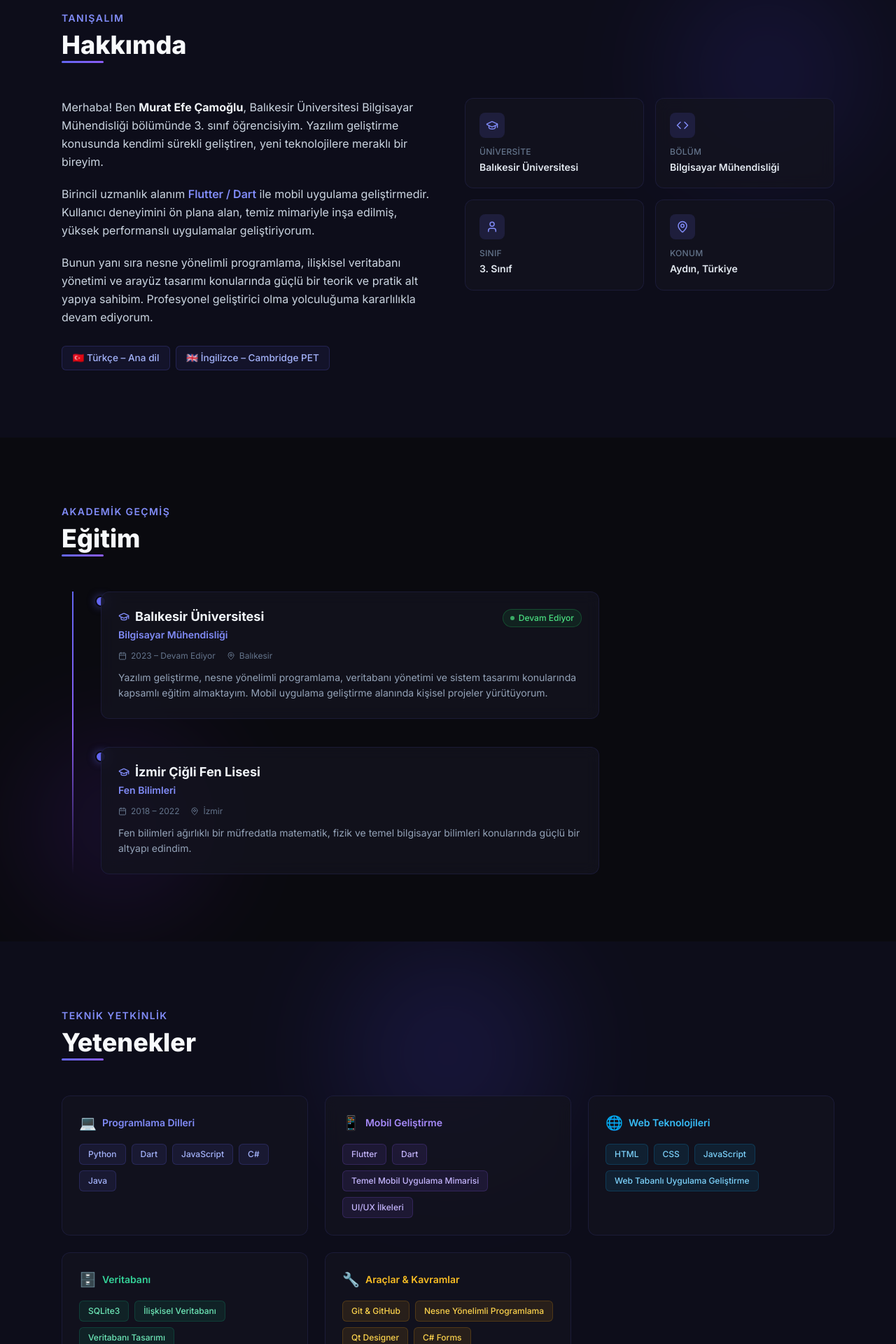
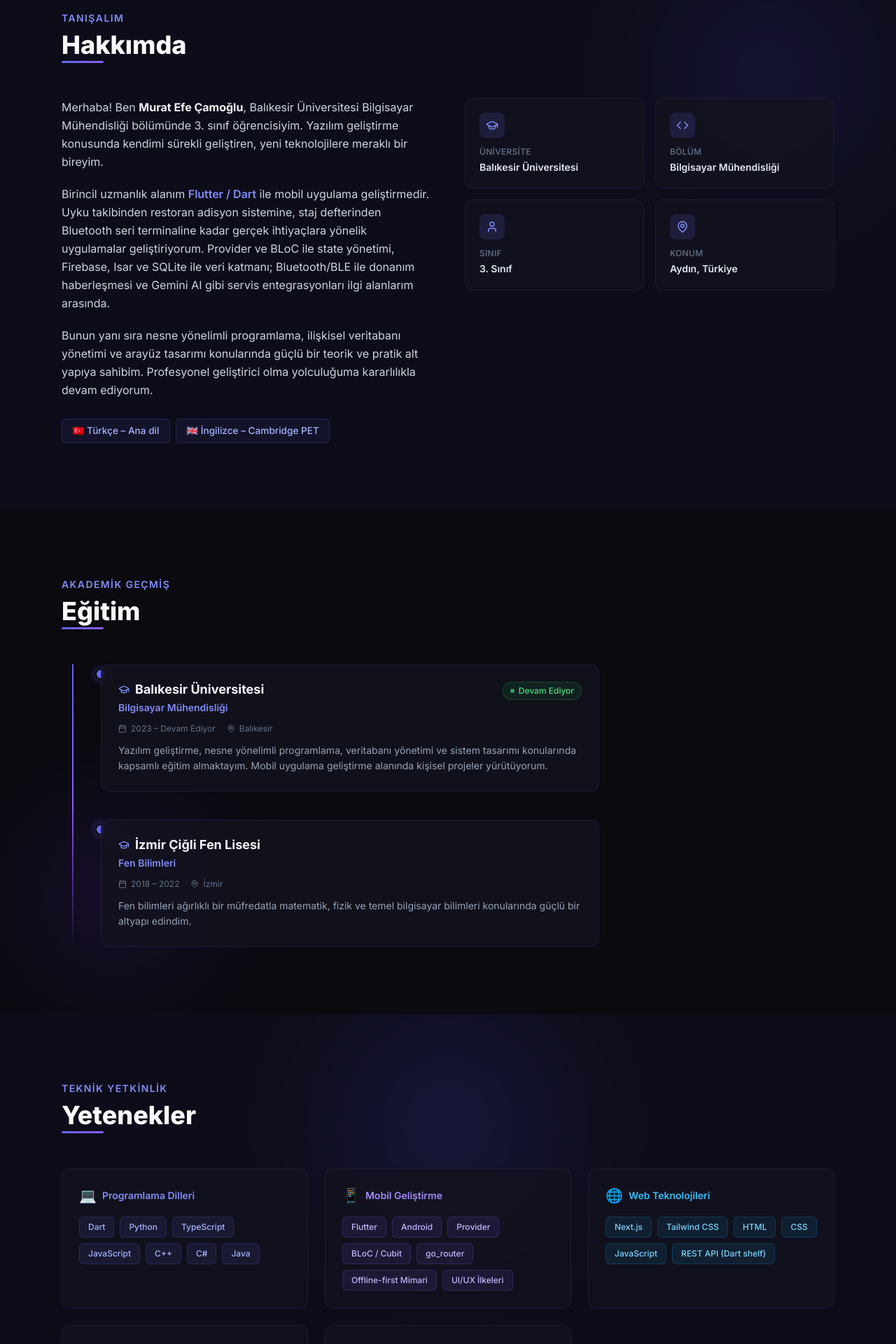
Before and after one commit to MuratEfeCamoglu/Web-Sayfam, a Next.js app: page / in a window 1280 px wide. Shown: the part 880-2800 px from the top of the page at 70% size. Built offline with nearby package versions, Linux system fonts and the light colour scheme.

Commit message:
2.commit

```diff
--- a/app/layout.tsx
+++ b/app/layout.tsx
@@ -11,13 +11,15 @@ const inter = Inter({
 
 // SEO Metadata
 export const metadata: Metadata = {
-  title: 'Murat Efe Çamoğlu | Yazılım Geliştirici',
+  title: 'Murat Efe Çamoğlu | Mobile Developer · Flutter & Dart',
   description:
-    'Murat Efe Çamoğlu – Balıkesir Üniversitesi Bilgisayar Mühendisliği öğrencisi. Flutter, mobil uygulama geliştirme ve web teknolojileri alanında çalışmalar.',
+    'Murat Efe Çamoğlu – Balıkesir Üniversitesi Bilgisayar Mühendisliği öğrencisi ve Flutter & Dart mobil geliştirici. Firebase, Isar, SQLite, Bluetooth/BLE ve Gemini AI ile uygulamalar.',
   keywords: [
     'Murat Efe Çamoğlu',
     'yazılım geliştirici',
     'Flutter',
+    'Dart',
+    'Firebase',
     'mobil uygulama',
     'Balıkesir Üniversitesi',
     'bilgisayar mühendisliği',
@@ -28,7 +30,7 @@ export const metadata: Metadata = {
   openGraph: {
     type: 'website',
     locale: 'tr_TR',
-    title: 'Murat Efe Çamoğlu | Yazılım Geliştirici',
+    title: 'Murat Efe Çamoğlu | Mobile Developer · Flutter & Dart',
     description:
       'Flutter ve modern teknolojilerle kullanıcı dostu, yüksek performanslı uygulamalar geliştiren yazılım geliştiricisi.',
     siteName: 'Murat Efe Çamoğlu Portfolio',
--- a/components/About.tsx
+++ b/components/About.tsx
@@ -67,8 +67,11 @@ export default function About() {
             </p>
             <p className="text-slate-300 leading-relaxed text-base">
               Birincil uzmanlık alanım <span className="text-indigo-400 font-semibold">Flutter / Dart</span>{' '}
-              ile mobil uygulama geliştirmedir. Kullanıcı deneyimini ön plana alan, temiz mimariyle
-              inşa edilmiş, yüksek performanslı uygulamalar geliştiriyorum.
+              ile mobil uygulama geliştirmedir. Uyku takibinden restoran adisyon sistemine, staj
+              defterinden Bluetooth seri terminaline kadar gerçek ihtiyaçlara yönelik uygulamalar
+              geliştiriyorum. Provider ve BLoC ile state yönetimi, Firebase, Isar ve SQLite ile veri
+              katmanı; Bluetooth/BLE ile donanım haberleşmesi ve Gemini AI gibi servis
+              entegrasyonları ilgi alanlarım arasında.
             </p>
             <p className="text-slate-300 leading-relaxed text-base">
               Bunun yanı sıra nesne yönelimli programlama, ilişkisel veritabanı yönetimi ve
--- a/components/Contact.tsx
+++ b/components/Contact.tsx
@@ -36,8 +36,8 @@ const socialLinks = [
   {
     icon: Globe,
     label: 'Web Sitesi',
-    value: 'muratefe.dev',
-    href: '#',
+    value: 'muratefecamoglu.vercel.app',
+    href: 'https://muratefecamoglu.vercel.app/',
     color: 'hover:text-indigo-400 hover:border-indigo-400/40',
   },
 ]
--- a/components/Hero.tsx
+++ b/components/Hero.tsx
@@ -93,14 +93,15 @@ export default function Hero() {
             <p className="text-lg sm:text-xl text-slate-400 font-medium mb-6">
               Bilgisayar Mühendisliği Öğrencisi
               <span className="text-indigo-400 mx-2">|</span>
-              Mobil &amp; Web Geliştirici
+              Mobile Developer · Flutter &amp; Dart
             </p>
 
             {/* Short bio */}
             <p className="text-slate-400 leading-relaxed max-w-xl mx-auto lg:mx-0 mb-8 text-base">
               Balıkesir Üniversitesi'nde 3. sınıf Bilgisayar Mühendisliği öğrencisiyim.
-              Flutter ile yüksek performanslı mobil uygulamalar geliştiriyor,
-              aynı zamanda web teknolojileri ve veritabanı alanlarında kendimi sürekli geliştiriyorum.
+              Flutter ve Dart ile Android, iOS ve web için mobil uygulamalar geliştiriyorum.
+              Provider ve BLoC ile state yönetimi; Firebase, Isar ve SQLite ile veri katmanı;
+              Bluetooth/BLE ve Gemini AI entegrasyonları üzerinde çalışıyorum.
             </p>
 
             {/* CTA buttons */}
@@ -136,7 +137,7 @@ export default function Hero() {
                 <Github size={18} />
               </a>
               <a
-                href="https://www.linkedin.com/in/murat-efe-çamoğlu"
+                href="https://www.linkedin.com/in/murat-efe-%C3%A7amo%C4%9Flu"
                 target="_blank"
                 rel="noopener noreferrer"
                 className="w-10 h-10 flex items-center justify-center rounded-lg bg-white/5 hover:bg-indigo-500/20 border border-white/10 hover:border-indigo-500/40 text-slate-400 hover:text-indigo-400 transition-all duration-200"
@@ -176,7 +177,7 @@ export default function Hero() {
             {/* Floating mini badge – available */}
             <div className="absolute -top-3 -right-4 bg-[#13131f] border border-green-500/25 rounded-xl px-3 py-2 flex items-center gap-2 shadow-lg">
               <span className="w-2 h-2 rounded-full bg-green-400 animate-pulse-slow" />
-              <span className="text-xs font-medium text-slate-300">2025 Staj</span>
+              <span className="text-xs font-medium text-slate-300">Flutter &amp; Dart</span>
             </div>
           </div>
         </div>
--- a/components/Projects.tsx
+++ b/components/Projects.tsx
@@ -1,7 +1,7 @@
 'use client'
 
 import { useEffect, useRef } from 'react'
-import { Github, ExternalLink, Smartphone } from 'lucide-react'
+import { Github, ExternalLink, Smartphone, Globe } from 'lucide-react'
 
 function useReveal() {
   const refs = useRef<HTMLElement[]>([])
@@ -20,48 +20,143 @@ function useReveal() {
 
 const projects = [
   {
-    title: 'Sağlıkla',
-    emoji: '🏥',
+    title: "Uyku — SleepApp",
+    emoji: "😴",
     description:
-      'Tip 1 & Tip 2 diyabet ve çölyak hastalarının günlük yaşamını kolaylaştırmak amacıyla geliştirilen yapay zeka destekli kapsamlı bir sağlık yönetim uygulaması.',
-    tags: ['Flutter', 'Dart', 'Yapay Zeka', 'Sağlık'],
-    github: 'https://github.com/MuratEfeCamoglu/Saglikla-App',
-    gradient: 'from-rose-500/20 to-pink-600/10',
-    borderColor: 'hover:border-rose-500/40',
-    tagColor: 'bg-rose-500/10 border-rose-500/20 text-rose-300',
+      "Uyku süresi, tahmini uyku evreleri ve kalite takibi yapan; akşam rutini, akıllı alarm penceresi ve haftalık rapor sunan, verileri yalnızca cihazda tutan reklamsız uyku takipçisi.",
+    tags: ["Flutter", "Dart", "go_router", "Offline"],
+    github: "https://github.com/MuratEfeCamoglu/SleepApp",
+    gradient: "from-amber-500/20 to-orange-600/10",
+    borderColor: "hover:border-amber-500/40",
+    tagColor: "bg-amber-500/10 border-amber-500/20 text-amber-300",
   },
   {
-    title: 'Harcama Takipçisi',
-    emoji: '💰',
+    title: "Limon & Zeytin — RestaurantApp",
+    emoji: "🍋",
     description:
-      'Günlük harcamalarınızı kategorilere göre takip etmenizi ve bütçenizi kolayca yönetmenizi sağlayan kişisel finans uygulaması.',
-    tags: ['Flutter', 'Dart', 'SQLite'],
-    github: 'https://github.com/MuratEfeCamoglu/Expense-Tracker',
-    gradient: 'from-emerald-500/20 to-green-600/10',
-    borderColor: 'hover:border-emerald-500/40',
-    tagColor: 'bg-emerald-500/10 border-emerald-500/20 text-emerald-300',
+      "Restoran salonundaki masa → mutfak → hesap → ödeme döngüsünü yöneten adisyon uygulaması ve REST API’si. Garson ve mutfak ekranları anlık senkronize çalışır.",
+    tags: ["Flutter", "Dart (shelf)", "REST API", "SQLite"],
+    github: "https://github.com/MuratEfeCamoglu/RestaurantApp",
+    gradient: "from-lime-500/20 to-green-600/10",
+    borderColor: "hover:border-lime-500/40",
+    tagColor: "bg-lime-500/10 border-lime-500/20 text-lime-300",
   },
   {
-    title: 'Alışveriş Uygulaması',
-    emoji: '🛍️',
+    title: "Cepte Staj",
+    emoji: "📓",
     description:
-      'Kullanıcıların ürünleri arayıp online olarak satın alabildiği, modern ve kullanıcı dostu arayüze sahip bir mobil alışveriş platformu.',
-    tags: ['Flutter', 'Dart', 'REST API'],
-    github: 'https://github.com/MuratEfeCamoglu/Shoping_app',
-    gradient: 'from-sky-500/20 to-cyan-600/10',
-    borderColor: 'hover:border-sky-500/40',
-    tagColor: 'bg-sky-500/10 border-sky-500/20 text-sky-300',
+      "Stajyerler için offline-first staj defteri. Resmi defter için PDF çıktısı, kağıda geçirme modu ve PDF’e asla girmeyen kişisel staj günlüğü.",
+    tags: ["Flutter", "Dart", "PDF", "Offline-first"],
+    github: "https://github.com/MuratEfeCamoglu/CepteStaj",
+    gradient: "from-indigo-500/20 to-blue-600/10",
+    borderColor: "hover:border-indigo-500/40",
+    tagColor: "bg-indigo-500/10 border-indigo-500/20 text-indigo-300",
   },
   {
-    title: 'Sosyal Medya Uygulaması',
-    emoji: '💬',
+    title: "Serial Bluetooth Terminal",
+    emoji: "📡",
     description:
-      'Kullanıcıların içerik paylaşabildiği, birbirleriyle etkileşime girebildiği ve topluluk oluşturabildiği dijital bir sosyal platform.',
-    tags: ['Flutter', 'Dart', 'Firebase'],
-    github: 'https://github.com/MuratEfeCamoglu/socialmedia_app',
-    gradient: 'from-violet-500/20 to-purple-600/10',
-    borderColor: 'hover:border-violet-500/40',
-    tagColor: 'bg-violet-500/10 border-violet-500/20 text-violet-300',
+      "Arduino, ESP32 gibi kartlarla Bluetooth Classic ve BLE üzerinden seri haberleşme terminali. Makro butonları, HEX giriş ve sürükle-bırak sanal kumanda.",
+    tags: ["Flutter", "Bluetooth Classic", "BLE", "Android"],
+    github: "https://github.com/MuratEfeCamoglu/Serial_Bluetooth_Terminal",
+    gradient: "from-cyan-500/20 to-teal-600/10",
+    borderColor: "hover:border-cyan-500/40",
+    tagColor: "bg-cyan-500/10 border-cyan-500/20 text-cyan-300",
+  },
+  {
+    title: "Arda Tedarik — E-commerce App",
+    emoji: "🛒",
+    description:
+      "Savunma elektroniği bileşen tedariki için B2B e-ticaret uygulaması: kategori/tedarikçi bazlı katalog, sepet, favoriler, 3 adımlı ödeme ve sipariş geçmişi.",
+    tags: ["Flutter", "Provider", "B2B", "Açık/Koyu Tema"],
+    github: "https://github.com/MuratEfeCamoglu/E-commerce-App",
+    gradient: "from-violet-500/20 to-purple-600/10",
+    borderColor: "hover:border-violet-500/40",
+    tagColor: "bg-violet-500/10 border-violet-500/20 text-violet-300",
+  },
+  {
+    title: "Sağlıkla",
+    emoji: "🏥",
+    description:
+      "Diyabet ve çölyak hastaları için yapay zekâ destekli sağlık asistanı. OpenFoodFacts ile barkod tarama ve Gemini ile görsel besin analizi.",
+    tags: ["Flutter", "Firebase", "Gemini AI", "OpenFoodFacts"],
+    github: "https://github.com/MuratEfeCamoglu/Saglikla-App",
+    gradient: "from-rose-500/20 to-pink-600/10",
+    borderColor: "hover:border-rose-500/40",
+    tagColor: "bg-rose-500/10 border-rose-500/20 text-rose-300",
+  },
+  {
+    title: "Skycast Weather",
+    emoji: "☁️",
+    description:
+      "Anlık, saatlik ve 7 günlük tahmin; sıcaklık grafiği, çoklu konum yönetimi ve harita desteğine sahip hava durumu uygulaması.",
+    tags: ["Flutter", "OpenWeatherMap", "fl_chart", "flutter_animate"],
+    github: "https://github.com/MuratEfeCamoglu/Skycast-App",
+    gradient: "from-sky-500/20 to-cyan-600/10",
+    borderColor: "hover:border-sky-500/40",
+    tagColor: "bg-sky-500/10 border-sky-500/20 text-sky-300",
+  },
+  {
+    title: "FamilyTrackApp",
+    emoji: "🏠",
+    description:
+      "Sevdiklerinizle özel günleri ve anıları takip eden, çevrimdışı çalışan hafıza defteri. BLoC ve temiz mimari ile geliştirildi.",
+    tags: ["Flutter", "Firebase Auth", "Firestore", "BLoC"],
+    github: "https://github.com/MuratEfeCamoglu/FamilyTrackApp",
+    gradient: "from-fuchsia-500/20 to-pink-600/10",
+    borderColor: "hover:border-fuchsia-500/40",
+    tagColor: "bg-fuchsia-500/10 border-fuchsia-500/20 text-fuchsia-300",
+  },
+  {
+    title: "Expense Tracker",
+    emoji: "📊",
+    description:
+      "Harcama ekleme/düzenleme, kategorilendirme ve aylık grafiksel analiz sunan bütçe yönetim uygulaması.",
+    tags: ["Flutter", "Isar", "Provider", "fl_chart"],
+    github: "https://github.com/MuratEfeCamoglu/Expense-Tracker",
+    gradient: "from-emerald-500/20 to-green-600/10",
+    borderColor: "hover:border-emerald-500/40",
+    tagColor: "bg-emerald-500/10 border-emerald-500/20 text-emerald-300",
+  },
+]
+
+// Smaller projects shown as a compact list under the main grid
+const otherProjects = [
+  {
+    emoji: "🏺",
+    title: "SavingsJarApp",
+    description: "Hedef odaklı sanal \"kavanozlar\" ile birikim takibi",
+    tech: "Flutter, Firebase, Google ile giriş",
+    github: "https://github.com/MuratEfeCamoglu/SavingsJarApp",
+  },
+  {
+    emoji: "📝",
+    title: "ToDo App",
+    description: "Kategori ve takvim görünümlü yapılacaklar listesi",
+    tech: "Flutter",
+    github: "https://github.com/MuratEfeCamoglu/ToDo-App",
+  },
+  {
+    emoji: "🛍️",
+    title: "Shopping App",
+    description: "Provider mimarisiyle ürün listeleme ve sepet yönetimi",
+    tech: "Flutter, Provider",
+    github: "https://github.com/MuratEfeCamoglu/Shoping_app",
+  },
+  {
+    emoji: "🚗",
+    title: "Tolga Oto Boya",
+    description: "Bir oto boya atölyesi için tek sayfalık kurumsal web sitesi",
+    tech: "HTML, CSS, JavaScript",
+    github: "https://github.com/MuratEfeCamoglu/TolgaOtoBoya-Website",
+    live: "https://tolga-oto-boya-website.vercel.app",
+  },
+  {
+    emoji: "🌐",
+    title: "Web-Sayfam",
+    description: "Bu portfolyo sitesi",
+    tech: "Next.js 14, Tailwind CSS, TypeScript",
+    github: "https://github.com/MuratEfeCamoglu/Web-Sayfam",
   },
 ]
 
@@ -85,17 +180,17 @@ export default function Projects() {
             Projeler
           </h2>
           <p className="text-slate-400 text-base mt-6 max-w-xl">
-            Flutter ile geliştirdiğim, gerçek dünya problemlerini çözmeyi hedefleyen uygulamalar.
+            Flutter ve Dart ile geliştirdiğim, gerçek dünya problemlerini çözmeyi hedefleyen uygulamalar.
           </p>
         </div>
 
         {/* Projects grid */}
-        <div className="grid sm:grid-cols-2 gap-6">
+        <div className="grid sm:grid-cols-2 lg:grid-cols-3 gap-6">
           {projects.map((project, i) => (
             <article
               key={project.title}
               ref={addRef as (el: HTMLElement | null) => void}
-              className={`reveal reveal-delay-${Math.min(i + 1, 4)} relative card overflow-hidden group p-6 ${project.borderColor}`}
+              className={`reveal reveal-delay-${(i % 3) + 1} relative card overflow-hidden group p-6 ${project.borderColor}`}
             >
               {/* Gradient overlay */}
               <div
@@ -154,6 +249,53 @@ export default function Projects() {
           ))}
         </div>
 
+        {/* Other projects */}
+        <div
+          ref={addRef as (el: HTMLDivElement | null) => void}
+          className="reveal mt-14"
+        >
+          <h3 className="text-slate-200 font-bold text-lg mb-5">Diğer Projeler</h3>
+          <ul className="grid sm:grid-cols-2 gap-3">
+            {otherProjects.map((project) => (
+              <li
+                key={project.title}
+                className="card p-4 flex items-start gap-3"
+              >
+                <span className="text-xl leading-none mt-0.5" role="img" aria-label={project.title}>
+                  {project.emoji}
+                </span>
+                <div className="flex-1 min-w-0">
+                  <p className="text-slate-200 font-semibold text-sm">{project.title}</p>
+                  <p className="text-slate-400 text-xs leading-relaxed mt-1">{project.description}</p>
+                  <p className="text-slate-500 text-xs mt-1.5">{project.tech}</p>
+                </div>
+                <div className="flex gap-1.5 flex-shrink-0">
+                  {'live' in project && (
+                    <a
+                      href={project.live}
+                      target="_blank"
+                      rel="noopener noreferrer"
+                      className="w-8 h-8 flex items-center justify-center rounded-lg bg-white/5 hover:bg-white/10 text-slate-400 hover:text-slate-200 transition-all border border-white/10 hover:border-white/20"
+                      aria-label={`${project.title} canlı site`}
+                    >
+                      <Globe size={15} />
+                    </a>
+                  )}
+                  <a
+                    href={project.github}
+                    target="_blank"
+                    rel="noopener noreferrer"
+                    className="w-8 h-8 flex items-center justify-center rounded-lg bg-white/5 hover:bg-white/10 text-slate-400 hover:text-slate-200 transition-all border border-white/10 hover:border-white/20"
+                    aria-label={`${project.title} GitHub deposu`}
+                  >
+                    <Github size={15} />
+                  </a>
+                </div>
+              </li>
+            ))}
+          </ul>
+        </div>
+
         {/* GitHub CTA */}
         <div
           ref={addRef as (el: HTMLDivElement | null) => void}
--- a/components/Skills.tsx
+++ b/components/Skills.tsx
@@ -23,31 +23,31 @@ const skillGroups = [
     category: 'Programlama Dilleri',
     emoji: '💻',
     color: 'indigo',
-    skills: ['Python', 'Dart', 'JavaScript', 'C#', 'Java'],
+    skills: ['Dart', 'Python', 'TypeScript', 'JavaScript', 'C++', 'C#', 'Java'],
   },
   {
     category: 'Mobil Geliştirme',
     emoji: '📱',
     color: 'violet',
-    skills: ['Flutter', 'Dart', 'Temel Mobil Uygulama Mimarisi', 'UI/UX İlkeleri'],
+    skills: ['Flutter', 'Android', 'Provider', 'BLoC / Cubit', 'go_router', 'Offline-first Mimari', 'UI/UX İlkeleri'],
   },
   {
     category: 'Web Teknolojileri',
     emoji: '🌐',
     color: 'sky',
-    skills: ['HTML', 'CSS', 'JavaScript', 'Web Tabanlı Uygulama Geliştirme'],
+    skills: ['Next.js', 'Tailwind CSS', 'HTML', 'CSS', 'JavaScript', 'REST API (Dart shelf)'],
   },
   {
-    category: 'Veritabanı',
+    category: 'Veri & Backend',
     emoji: '🗄️',
     color: 'emerald',
-    skills: ['SQLite3', 'İlişkisel Veritabanı', 'Veritabanı Tasarımı'],
+    skills: ['Firebase (Auth, Firestore, Storage)', 'Isar', 'SQLite', 'İlişkisel Veritabanı', 'Veritabanı Tasarımı'],
   },
   {
-    category: 'Araçlar & Kavramlar',
+    category: 'Entegrasyonlar & Araçlar',
     emoji: '🔧',
     color: 'amber',
-    skills: ['Git & GitHub', 'Nesne Yönelimli Programlama', 'Qt Designer', 'C# Forms', 'Versiyon Kontrolü'],
+    skills: ['Google Gemini AI', 'Bluetooth Classic & BLE', 'OpenWeatherMap / OpenFoodFacts', 'Git & GitHub', 'Nesne Yönelimli Programlama', 'Qt Designer (PyQt)', 'C# Forms'],
   },
 ]
 
```
